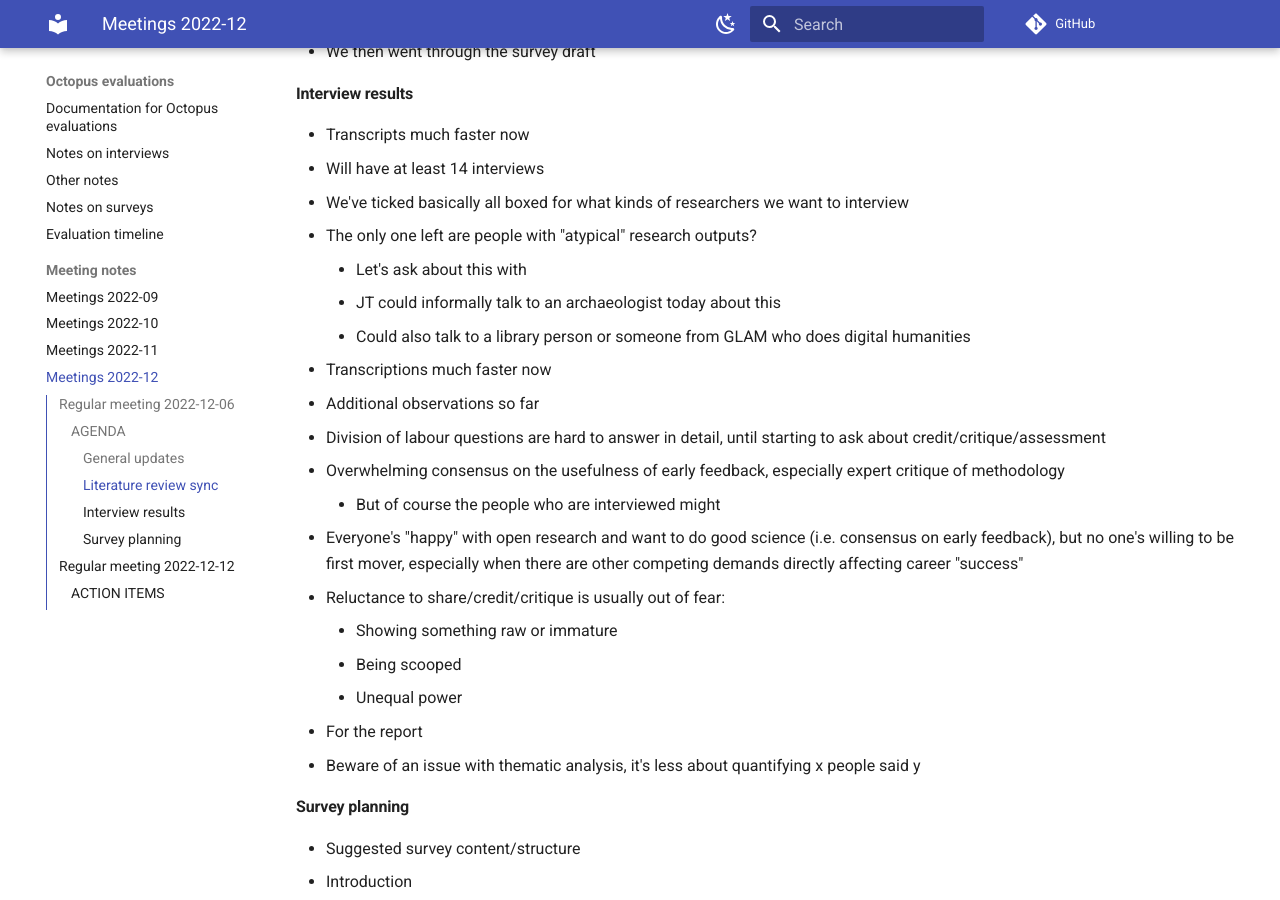
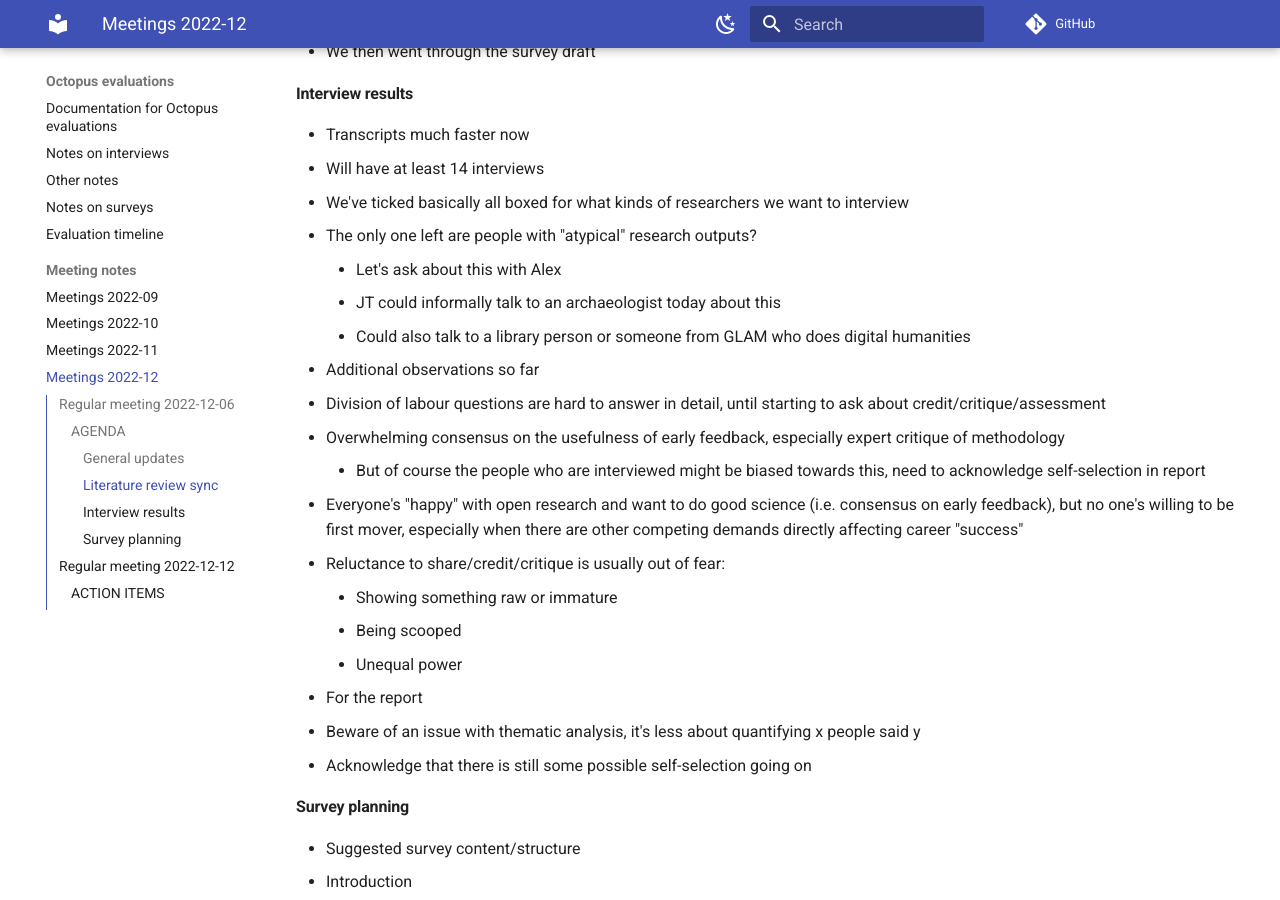
Before and after one commit to penyuan/octopus-bristol-docs, an MkDocs documentation site: the page built from docs/meeting notes/regular-meetings-2022-12.md, in a window 1280 px wide and 900 px high, scrolled down 671 px. Built offline with MkDocs 1.6.1 and Material for MkDocs 9.7.7, drawn with Linux system fonts in a browser that asks for light colours; comment, search, counter and statistics services are not loaded.

Commit message:
Clean up meeting notes 2022-12-06

```diff
--- a/docs/meeting notes/regular-meetings-2022-12.md
+++ b/docs/meeting notes/regular-meetings-2022-12.md
@@ -29,14 +29,13 @@ Present: Jackie (JT), Pen (PY)
 * Will have at least 14 interviews
   * We've ticked basically all boxed for what kinds of researchers we want to interview
   * The only one left are people with "atypical" research outputs?
-    * Let's ask about this with
+    * Let's ask about this with Alex
     * JT could informally talk to an archaeologist today about this
     * Could also talk to a library person or someone from GLAM who does digital humanities
-* Transcriptions much faster now
 * Additional observations so far
   * Division of labour questions are hard to answer in detail, until starting to ask about credit/critique/assessment
   * Overwhelming consensus on the usefulness of early feedback, especially expert critique of methodology
-    * But of course the people who are interviewed might
+    * But of course the people who are interviewed might be biased towards this, need to acknowledge self-selection in report
   * Everyone's "happy" with open research and want to do good science (i.e. consensus on early feedback), but no one's willing to be first mover, especially when there are other competing demands directly affecting career "success"
   * Reluctance to share/credit/critique is usually out of fear:
     * Showing something raw or immature
@@ -44,6 +43,7 @@ Present: Jackie (JT), Pen (PY)
     * Unequal power
 * For the report
   * Beware of an issue with thematic analysis, it's less about quantifying x people said y
+  * Acknowledge that there is still some possible self-selection going on
 
 #### Survey planning
 
```
